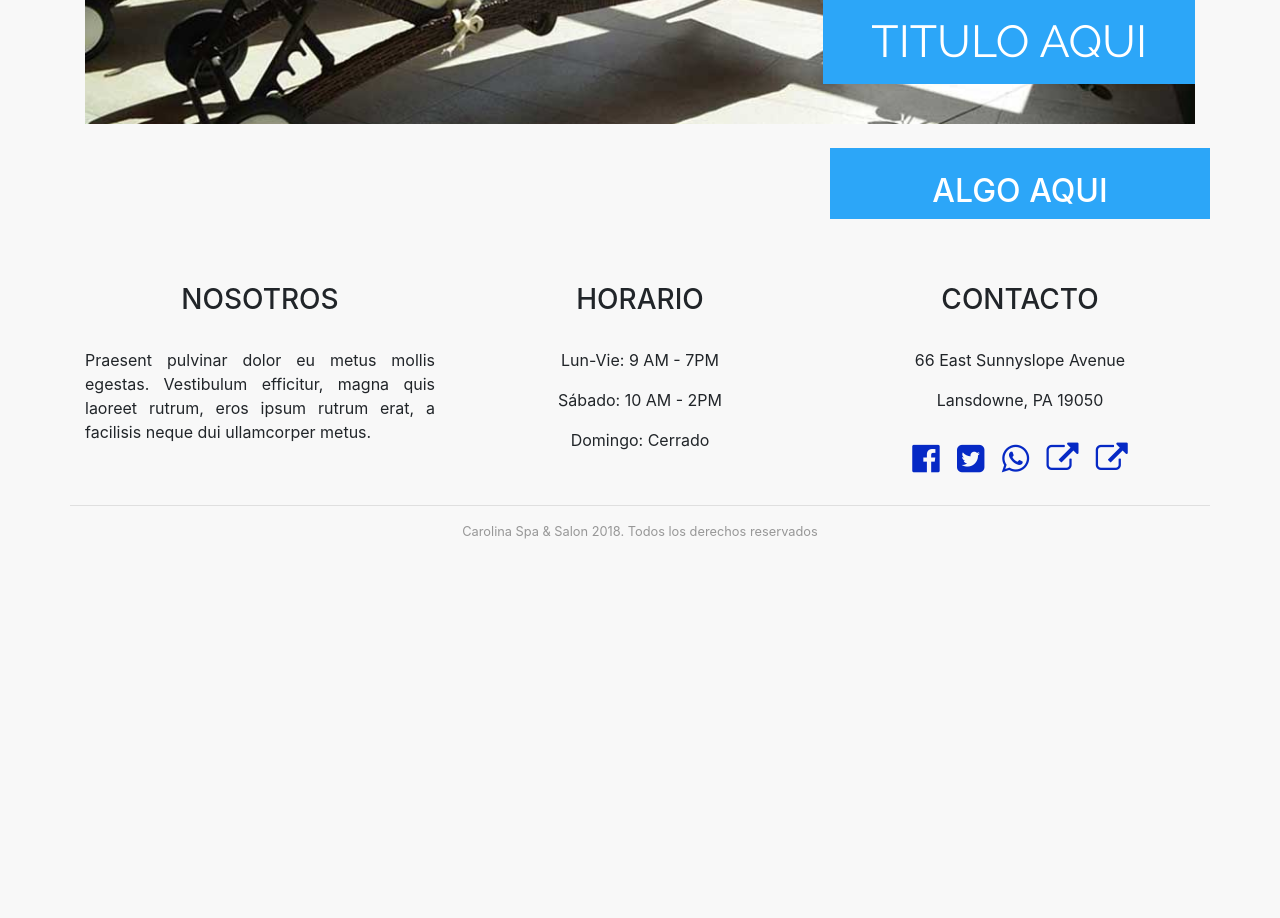
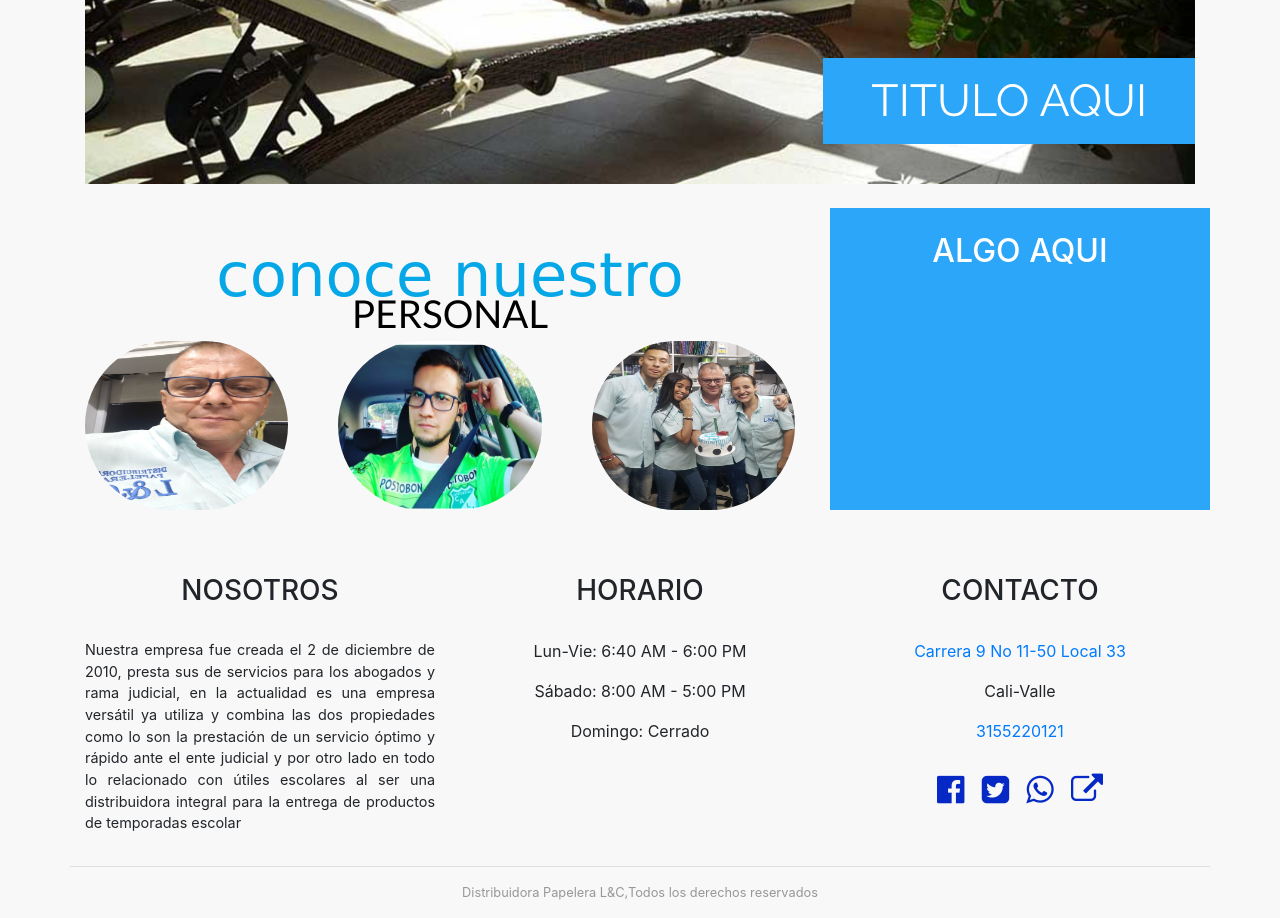
Before and after one commit to cac9301/PapeleriaL-C, a PHP site: page /template.html in a window 1280 px wide. Shown: the part 694-1612 px from the top of the page. Before the commit the page ends 1233 px from the top, so only its background shows below. Run offline with PHP 8.4, Linux system fonts and the light colour scheme; some libraries are stand-ins or nearby versions; some web fonts are replaced.

Commit message:
segundo commit

```diff
--- a/css/styles.css
+++ b/css/styles.css
@@ -13,6 +13,33 @@
     font-size: 3.8rem;
     font-family: 'Italianno', cursive;
     color: #05a7e7;
+}
+
+.encabezado-servicio span {
+    font-size: 1.5rem;
+    font-family: 'arial';
+    color: #000000;
+    line-height: 1.3rem;
+    text-align: center;
+}
+
+.imagen-copia {
+    border-radius: 100px;
+}
+
+@media (max-width: 468px) {
+    .encabezado-servicio span {
+        font-size: 1.5rem;
+        font-family: 'arial';
+        color: #000000;
+        line-height: 1.3rem;
+        text-align: justify;
+    }
+    .letra-pequeña ul li p {
+        font-size: .8rem;
+        line-height: 1.2rem;
+        font-family: 'Lato', sans-serif;
+    }
 }
 
 
@@ -52,7 +79,7 @@
     content: '\f232';
 }
 
-.sociales ul li a[href*="https://whatsapp.com/send?phone=573155220121&amp;text=&amp;source=&amp;data="]::before {
+.sociales ul li a[href*="https://api.whatsapp.com/send?phone=573155220121&amp;text=&amp;source=&amp;data="]::before {
     content: '\f232';
 }
 
@@ -92,11 +119,15 @@
 
 @media (max-width: 468px) {
     .img-avatar {
-        max-width: 79%;
-        height: 255px;
-        margin: 43px;
-        border-radius: 150px;
+        max-width: 69%;
+        height: 240px;
+        margin: 64px;
+        border-radius: 69px;
     }
+}
+
+.nostros-texto {
+    font-size: .9rem;
 }
 
 .navbar-light .navbar-brand,
--- a/template.html
+++ b/template.html
@@ -1,5 +1,6 @@
 <!DOCTYPE html>
 <html lang="en">
+
 <head>
     <meta charset="utf-8">
     <meta http-equiv="X-UA-Compatible" content="IE=edge">
@@ -9,13 +10,14 @@
     <link href="https://fonts.googleapis.com/css?family=Italianno|Lato:400,700,900|Raleway:400,700,900" rel="stylesheet">
     <link rel="stylesheet" href="css/styles.css">
 </head>
+
 <body>
 
     <header class="encabezado-sitio container">
         <div class="row justify-content-md-between align-items-center">
             <div class="col-lg-4">
                 <a href="index.html">
-                <img src="img/logo.svg" class="img-fluid mx-auto d-block pt-4 pb-4">
+                    <img src="Img1/papeleria _lyc_logo.svg" class="img-fluid mx-auto d-block pt-4 pb-4">
                 </a>
             </div>
             <div class="col-lg-4">
@@ -37,13 +39,8 @@
                             </a>
                         </li>
                         <li>
-                    <a href="http://pinterest.com">
-                      <span class="sr-only"> Pinterest</span>
-                    </a>
-                  </li>
-                  <li>
-                    <a href="http://youtube.com">
-                      <span class="sr-only"> YouTube</span>
+                            <a href="https://api.whatsapp.com/send?phone=573155220121&amp;text=&amp;source=&amp;data= ">
+                                <span class="sr-only"> whatsapp</span>
                             </a>
                         </li>
                     </ul>
@@ -57,7 +54,7 @@
             <button class="navbar-toggler" type="button" data-toggle="collapse" data-target="#nav_principal" aria-label="Mostrar Navegacion">
             <span class="navbar-toggler-icon"></span>
         </button>
-          <a href="#" class="navbar-brand d-lg-none">Carolina Spa</a>
+            <a href="#" class="navbar-brand d-lg-none">Distribuidora & Papelera L&C</a>
             <div class="container">
                 <div class="collapse navbar-collapse w-100" id="nav_principal">
                     <ul class="nav nav-justified w-100 flex-column flex-sm-row">
@@ -65,20 +62,22 @@
                             <a href="index.html" class="nav-link">Inicio</a>
                         </li>
                         <li class="nav-item">
-                              <a href="" class="nav-link">Nosotros</a>
+                            <a href="nosotros.html" class="nav-link">Nosotros</a>
                         </li>
                         <li class="nav-item">
-                              <a href="" class="nav-link">Servicios</a>
+                            <a href="servicios.html" class="nav-link">Servicios</a>
                         </li>
                         <li class="nav-item">
-                              <a href="" class="nav-link">Productos</a>
+                            <a href="producto.html" class="nav-link">Productos</a>
                         </li>
                         <li class="nav-item">
-                              <a href="" class="nav-link">Contacto</a>
+                            <a href="contacto.html" class="nav-link">Contacto</a>
                         </li>
                     </ul>
-                </div> <!--.collapse-->
-          </div><!--.container-->
+                </div>
+                <!--.collapse-->
+            </div>
+            <!--.container-->
         </nav>
     </div>
 
@@ -94,9 +93,144 @@
     <div class="container pt-4">
         <div class="row">
             <main class="col-lg-8 contenido-principal">
-                    <h2 class="d-block d-md-none text-uppercase text-center">
-                        Titulo Aquí
-                    </h2>
+                <h1 class="text-center text-uppercase mt-5 encabezado">
+                    <span class="text-lowercase d-block">Conoce Nuestro </span> personal
+                </h1>
+                <div class="row">
+                    <div class="col-md-4 ">
+                        <a href="#" data-target="#imagen_1" data-toggle="modal">
+                            <img src="/Img1/Padre_pequeño.jpeg" class="img-avatar img-fluid w-100">
+                        </a>
+                    </div>
+                    <div class="col-md-4">
+                        <a href="#" data-target="#imagen_2" data-toggle="modal">
+                            <img src="/Img1/carlos.jpeg" class="img-avatar img-fluid w-100">
+                        </a>
+                    </div>
+                    <div class="col-md-4">
+                        <a href="#" data-target="#imagen_3" data-toggle="modal">
+                            <img src="/Img1/equipo_de_trabajo.jpeg" class="img-avatar img-fluid w-100">
+                        </a>
+                    </div>
+                </div>
+
+                <!--Modal-->
+
+                <div class="modal fade" id="imagen_1" tabindex="-1" role="dialog" aria-labelledby="exampleModalCenterTitle" aria-hidden="true">
+                    <div class="modal-dialog modal-dialog-centered" role="document">
+                        <div class="modal-content">
+                            <div class="modal-header">
+                                <h5 class="modal-title" id="imagen_1">Carlos Arturo Carmona</h5>
+                                <button type="button" class="close" data-dismiss="modal" aria-label="Close">
+                            <span aria-hidden="true">&times;</span>
+                          </button>
+                            </div>
+                            <div class="modal-body">
+                                <div class="container-fluid">
+                                    <div class="row">
+                                        <div class="col-md-4 pt-5">
+                                            <img src="/Img1/Padre_pequeño.jpeg" class=" w-100 img-fluid">
+                                        </div>
+                                        <div class="clase-modal col-md-8 ml-auto">
+                                            <p>
+                                                <span>Representante legal</span>
+                                                <br></br>
+                                                en la acutalidad desempeña el cargo de propietario del establecimiento local comercia L&C
+                                                <ul>
+                                                    <li>
+                                                        profesion:Comunicador Social
+                                                    </li>
+                                                    <li>edad: 55 años</li>
+                                                    <li>
+                                                        cargo : propietario
+                                                    </li>
+                                                </ul>
+                                            </p>
+                                        </div>
+                                    </div>
+                                </div>
+                            </div>
+                        </div>
+                    </div>
+                </div>
+
+
+                <div class="modal fade" id="imagen_2" tabindex="-1" role="dialog" aria-labelledby="exampleModalCenterTitle" aria-hidden="true">
+                    <div class="modal-dialog modal-dialog-centered" role="document">
+                        <div class="modal-content">
+                            <div class="modal-header">
+                                <h5 class="modal-title" id="imagen_2">Carlos Arturo Carmona Larrotta</h5>
+                                <button type="button" class="close" data-dismiss="modal" aria-label="Close">
+                          <span aria-hidden="true">&times;</span>
+                        </button>
+                            </div>
+                            <div class="modal-body">
+                                <div class="container-fluid">
+                                    <div class="row">
+                                        <div class="col-md-4 pt-5">
+                                            <img src="/Img1/carlos.jpeg" class=" w-100 img-fluid">
+                                        </div>
+                                        <div class="clase-modal col-md-8 ml-auto">
+                                            <p>
+                                                <span>administrador</span>
+                                                <br></br>
+                                                en la acutalidad desempeña el cargo de propietario del establecimiento local comercia L&C
+                                                <ul>
+                                                    <li>
+                                                        profesion:Comunicador Social
+                                                    </li>
+                                                    <li>edad: 55 años</li>
+                                                    <li>
+                                                        cargo : propietario
+                                                    </li>
+                                                </ul>
+                                            </p>
+                                        </div>
+                                    </div>
+                                </div>
+                            </div>
+                        </div>
+                    </div>
+                </div>
+
+                <div class="modal fade" id="imagen_3" tabindex="-1" role="dialog" aria-labelledby="exampleModalCenterTitle" aria-hidden="true">
+                    <div class="modal-dialog modal-dialog-centered" role="document">
+                        <div class="modal-content">
+                            <div class="modal-header">
+                                <h5 class="modal-title" id="imagen_3">Carlos Arturo Carmona Larrotta</h5>
+                                <button type="button" class="close" data-dismiss="modal" aria-label="Close">
+                        <span aria-hidden="true">&times;</span>
+                      </button>
+                            </div>
+                            <div class="modal-body">
+                                <div class="container-fluid">
+                                    <div class="row">
+                                        <div class="col-md-4 pt-5">
+                                            <img src="/Img1/equipo_de_trabajo.jpeg" class=" w-100 img-fluid">
+                                        </div>
+                                        <div class="clase-modal col-md-8 ml-auto">
+                                            <p>
+                                                <span>administrador</span>
+                                                <br></br>
+                                                en la acutalidad desempeña el cargo de propietario del establecimiento local comercia L&C
+                                                <ul>
+                                                    <li>
+                                                        profesion:Comunicador Social
+                                                    </li>
+                                                    <li>edad: 55 años</li>
+                                                    <li>
+                                                        cargo : propietario
+                                                    </li>
+                                                </ul>
+                                            </p>
+                                        </div>
+                                    </div>
+                                </div>
+                            </div>
+                        </div>
+                    </div>
+                </div>
+
             </main>
 
             <aside class="col-lg-4 pt-4 pt-lg-0">
@@ -108,24 +242,29 @@
         </div>
     </div>
 
-
     <footer class="footer-sitio pt-3 mt-5">
         <div class="container">
             <div class="row">
                 <div class="col-md-4">
                     <h3 class="text-uppercase text-center pb-4">Nosotros</h3>
-                    <p class="text-justify">Praesent pulvinar dolor eu metus mollis egestas. Vestibulum efficitur, magna quis laoreet rutrum, eros ipsum rutrum erat, a facilisis neque dui ullamcorper metus.</p>
+                    <p class="nostros-texto text-justify">Nuestra empresa fue creada el 2 de diciembre de 2010, presta sus de servicios para los abogados y rama judicial, en la actualidad es una empresa versátil ya utiliza y combina las dos propiedades como lo son la prestación de un servicio
+                        óptimo y rápido ante el ente judicial y por otro lado en todo lo relacionado con útiles escolares al ser una distribuidora integral para la entrega de productos de temporadas escolar</p>
                 </div>
                 <div class="col-md-4 text-center">
                     <h3 class="text-uppercase  pb-4">Horario</h3>
-                    <p>Lun-Vie: 9 AM - 7PM</p>
-                    <p>Sábado: 10 AM - 2PM</p>
+                    <p>Lun-Vie: 6:40 AM - 6:00 PM</p>
+                    <p>Sábado: 8:00 AM - 5:00 PM</p>
                     <p>Domingo: Cerrado</p>
                 </div>
                 <div class="col-md-4 text-center">
                     <h3 class="text-uppercase pb-4">Contacto</h3>
-                    <p>66 East Sunnyslope Avenue </p>
-                    <p>Lansdowne, PA 19050</p>
+                    <a href="https://www.google.com/maps/uv?hl=es&pb=!1s0x8e30a70f60046b09:0x1c61935c12f3a4f4!3m1!7e115!4shttps://lh5.googleusercontent.com/p/AF1QipPGVZKzkWtOjlgjSSC2ebQIAhlfhhj4sraVt3uZ%3Dw95-h160-k-no!5scentro+comercial+cali+2000+-+Buscar+con+Google&imagekey=!1e10!2sAF1QipPGVZKzkWtOjlgjSSC2ebQIAhlfhhj4sraVt3uZ&sa=X&ved=2ahUKEwiDveqRjtroAhXuUt8KHfT4D8kQoiowE3oECBEQBg">
+                        <p>Carrera 9 No 11-50 Local 33 </p>
+                    </a>
+                    <p>Cali-Valle</p>
+                    <a href="https://api.whatsapp.com/send?phone=573155220121&amp;text=&amp;source=&amp;data= ">
+                        <p>3155220121 </p>
+                    </a>
                     <nav class="sociales text-center">
                         <ul>
                             <li>
@@ -144,29 +283,27 @@
                                 </a>
                             </li>
                             <li>
-                            <a href="http://pinterest.com">
-                              <span class="sr-only"> Pinterest</span>
-                            </a>
-                          </li>
-                          <li>
                                 <a href="http://youtube.com">
                                     <span class="sr-only"> YouTube</span>
                                 </a>
                             </li>
                         </ul>
                     </nav>
-                </div> <!--col-md-4-->
+                </div>
+                <!--col-md-4-->
                 <hr class="w-100">
-                <p class="text-center copyright w-100">Carolina Spa & Salon 2018. Todos los derechos reservados</p>
-            </div><!--.row-->
-        </div> <!--.container-->
+                <p class="text-center copyright w-100">Distribuidora Papelera L&C,Todos los derechos reservados</p>
+            </div>
+            <!--.row-->
+        </div>
+        <!--.container-->
 
     </footer>
-
 
     <script src="js/jquery.slim.js"></script>
     <script src="https://cdnjs.cloudflare.com/ajax/libs/popper.js/1.12.9/umd/popper.min.js" integrity="sha384-ApNbgh9B+Y1QKtv3Rn7W3mgPxhU9K/ScQsAP7hUibX39j7fakFPskvXusvfa0b4Q" crossorigin="anonymous"></script>
     <script src="js/bootstrap.min.js"></script>
     <script src="js/scripts.js"></script>
 </body>
+
 </html>
```
Also changed, not shown: index.html (+36 -27 lines), nosotros.html (+80 -29 lines), servicios.html (+68 -23 lines), Img1/Jasmine.jpeg (added), Img1/Servicio_copias.jpg (added), 2 other files. Lines whose indentation alone changed are shown as unchanged.
